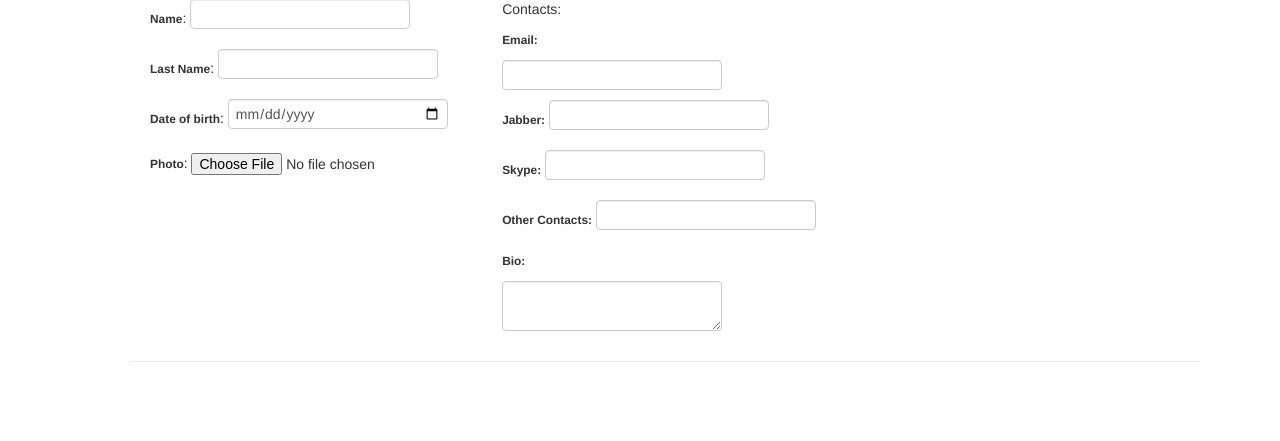
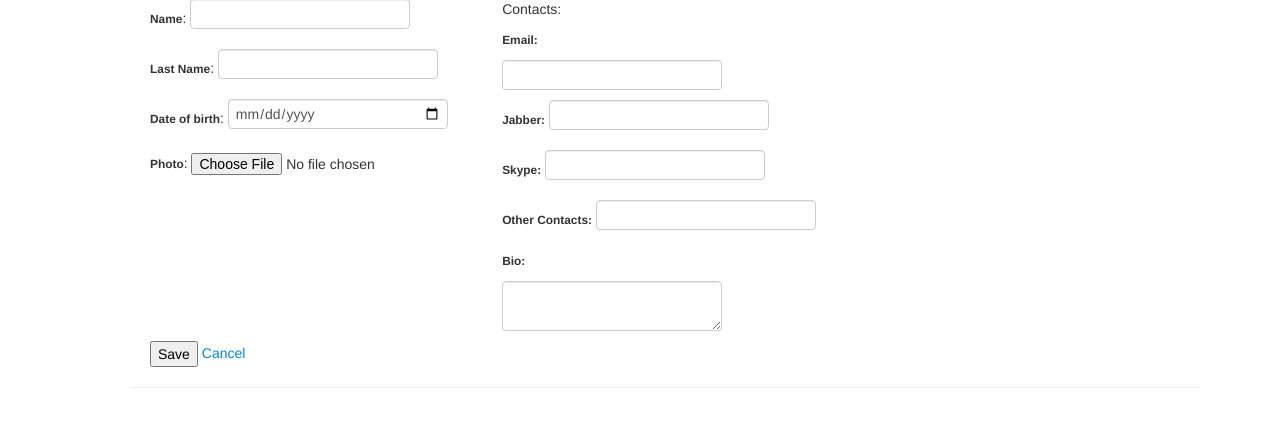
Before and after one commit to artemzi/test42cc, a Django app: template templates/t5_editform/editform.html in a window 1280 px wide. Shown: the part 41-482 px from the top of the page. Run offline with Django 3.2, Linux system fonts and the light colour scheme; the template is opened without the code that fills it, so the values that code supplies are empty, except form fields; tables that the repository leaves empty hold one stand-in row (values such as "Sample post"); form fields are guessed from the names that the template uses.

Commit message:
tiket:5 last commit + submit button

```diff
--- a/templates/t5_editform/editform.html
+++ b/templates/t5_editform/editform.html
@@ -26,6 +26,8 @@
                     {{ form.bio }}
                 </div>
             </div>
+                <input type="submit" name="submit" value="Save" alt="Save changes" />
+                <a href="/">Cancel</a>
         </div>
         <hr />
 
```
